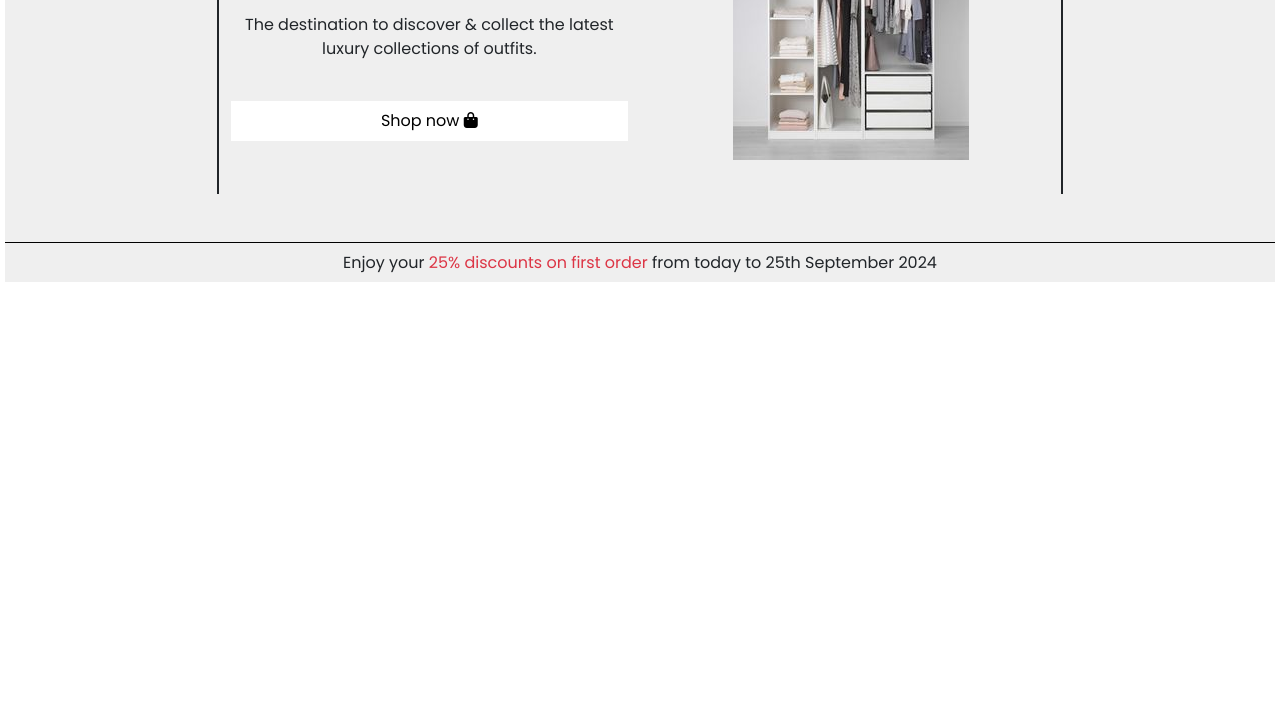
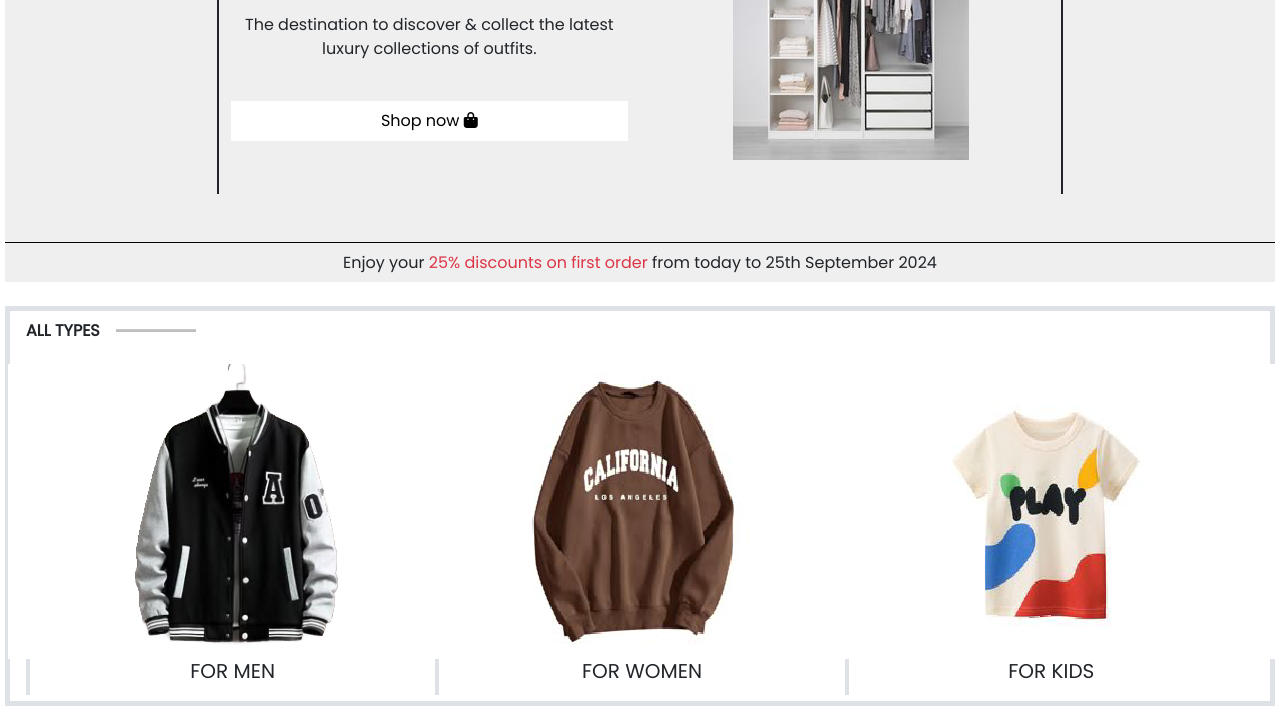
Before and after one commit to Theara123422/bootstrao-project, a plain HTML site: page index.html in a window 1280 px wide. Shown: the part 288-994 px from the top of the page. Before the commit the page ends 800 px from the top, so only its background shows below. Drawn offline with Linux system fonts and the light colour scheme.

Commit message:
Finished All Type

```diff
--- a/index.html
+++ b/index.html
@@ -13,12 +13,12 @@
 </head>
 <body>
     <!-- navbar -->
-    <div class="container-fluid navbar-container border border-3">
-        <div class="row h-100 justify-content-between">
-            <div class="col-1 d-flex align-items-center justify-content-center">
+    <div class="container-fluid navbar-container border border-3 p-0">
+        <div class="row h-100 justify-content-between ">
+            <div class=" col-1 d-flex align-items-center justify-content-center">
                 <h2 class="main-font fw-bold">LOGO.</h2>
             </div>
-            <div class="col-5 ">
+            <div class="col-5">
                 <ul class="navbar-menu list-unstyled d-flex main-font">
                     <li class="ms-5"><a href="#">Home</a></li>
                     <li><a href="#">Categories</a></li>
@@ -69,5 +69,37 @@
         <p>Enjoy your <span class="text-danger">25% discounts on first order</span> from today to 25th September 2024</p>
     </div>
     <!-- discount / event -->
+    <!-- All Type -->
+    <div class="container-fluid type-container border border-5 mt-4 main-font">
+        <div class="row h-100">
+            <div class="col-12 type-title d-flex gap-3 align-items-center ps-3">
+                <p class="m-0 fw-bold">ALL TYPES</p>
+                <hr size="5" width="80px" color="black">
+            </div>
+            <div class="col-12 type-menu mt-2">
+                <div class="row h-100 px-3">
+                    <div class="col-4 h-100 p-0 border-start border-4">
+                        <div class="card-container w-100 h-100 d-flex align-items-center flex-column">
+                            <img src="images/card-image-1.png" alt="">
+                            <h5>FOR MEN</h5>
+                        </div>
+                    </div>
+                    <div class="col-4 h-100 p-0 border-start border-4">
+                        <div class="card-container w-100 h-100 d-flex align-items-center flex-column">
+                            <img src="images/card-image-2.png" alt="">
+                            <h5>FOR WOMEN</h5>
+                        </div>
+                    </div>
+                    <div class="col-4 h-100 p-0 border-start border-4 ">
+                        <div class="card-container w-100 h-100 d-flex align-items-center flex-column">
+                            <img src="images/card-image-3.png" alt="">
+                            <h5>FOR KIDS</h5>
+                        </div>
+                    </div>
+                </div>
+            </div>
+        </div>
+    </div>
+    <!-- All Type -->
 </body>
 </html>
--- a/styles/main.css
+++ b/styles/main.css
@@ -15,6 +15,7 @@
 }
 body{
     padding: 0 5px;
+    overflow-x: hidden;
 }
 .navbar-container{
     height: 60px;
@@ -93,3 +94,12 @@ body{
     background-color: var(--bg-color);
     border-top: 1px solid black;
 }
+.type-container{
+    height: 400px;
+}
+.type-title{
+    height: 10%;
+}
+.type-menu{
+    height: 85%;
+}
```
Also changed, not shown: images/card-image-1.png (added), images/card-image-2.png (added), images/card-image-3.png (added).
